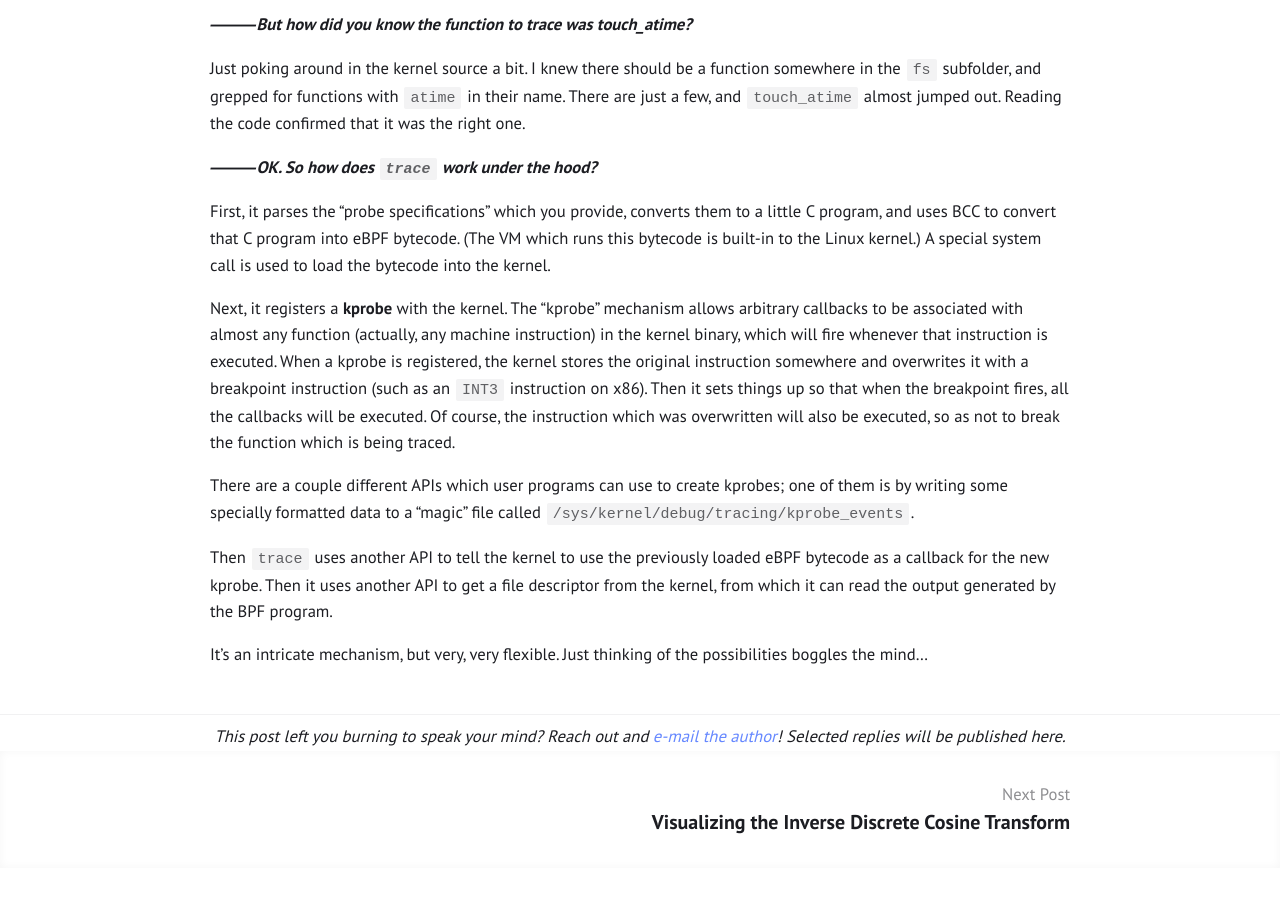
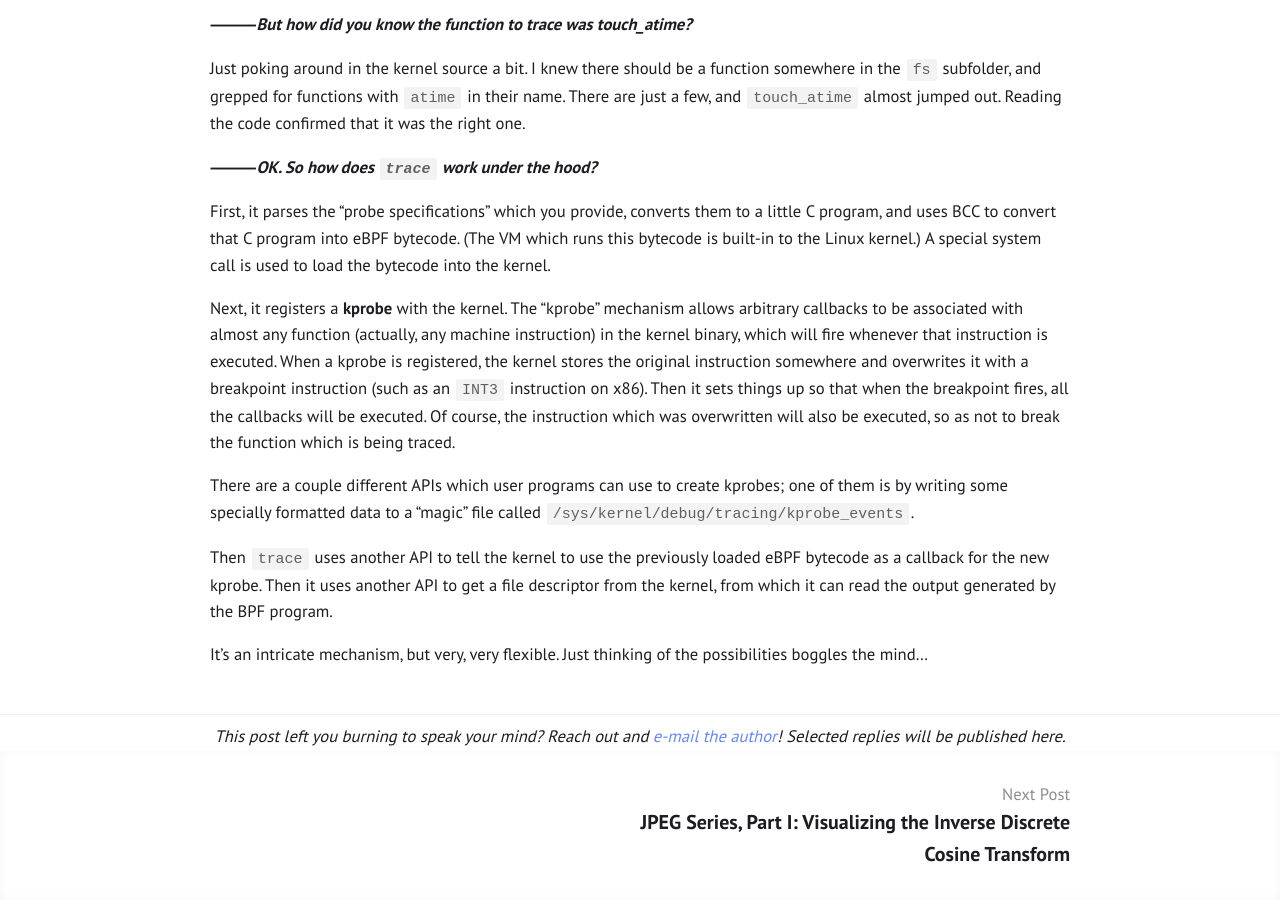
Before and after one commit to alexdowad/alexdowad.github.io, a Jekyll site: the page built from _posts/2020-06-04-peering-in-the-kernel-with-trace.markdown, in a window 1280 px wide and 900 px high, scrolled down 1583 px. Built offline with Jekyll 4.4.1, drawn with Linux system fonts in a browser that asks for light colours; before the commit the page ends 2451 px from its top, so only the background shows below that.

Commit message:
Tweaks to IDCT post

```diff
--- a/_posts/2021-04-18-visualizing-the-idct.html
+++ b/_posts/2021-04-18-visualizing-the-idct.html
@@ -1,6 +1,6 @@
 ---
 layout: post
-title:  "Visualizing the Inverse Discrete Cosine Transform"
+title:  "JPEG Series, Part I: Visualizing the Inverse Discrete Cosine Transform"
 date:   2021-04-18
 categories:
   - jpeg
@@ -1263,7 +1263,7 @@ for (var <span class="u">u</span> = 0; <span class="u">u</span> < 8; <span class
   coefficients.push(<span class="Su">coeff</span>);
 }</code></pre></div>
 
-<p>Note that <span class="katex"><span class="katex-mathml"><math xmlns="http://www.w3.org/1998/Math/MathML" display="block"><semantics><mrow><mo stretchy="false">(</mo><mn>2</mn><mi>x</mi><mo>+</mo><mn>1</mn><mo stretchy="false">)</mo><mi>π</mi><mi mathvariant="normal">/</mi><mn>16</mn></mrow><annotation encoding="application/x-tex">(2x + 1)\pi / 16</annotation></semantics></math></span><span class="katex-html" aria-hidden="true"><span class="base"><span class="strut" style="height: 1em; vertical-align: -0.25em;"></span><span class="mopen">(</span><span class="mord">2</span><span class="mord mathnormal">x</span><span class="mspace" style="margin-right: 0.222222em;"></span><span class="mbin">+</span><span class="mspace" style="margin-right: 0.222222em;"></span></span><span class="base"><span class="strut" style="height: 1em; vertical-align: -0.25em;"></span><span class="mord">1</span><span class="mclose">)</span><span class="mord mathnormal" style="margin-right: 0.03588em;">π</span><span class="mord">/16</span></span></span></span> ranges from just above zero to just below π; that is, half a complete cycle for the cosine function. So when <i>u</i> is one, the component wave only makes half a cycle as <i>x</i> moves from zero to seven. If <i>u</i> is two, then the input to the cosine function increments twice as fast, and a full cycle is made, and so on. Each increment of <i>u</i> increases the frequency of the component wave by 0.5Hz.</p>
+<p>Note that <span class="katex"><span class="katex-mathml"><math xmlns="http://www.w3.org/1998/Math/MathML" display="block"><semantics><mrow><mo stretchy="false">(</mo><mn>2</mn><mi>x</mi><mo>+</mo><mn>1</mn><mo stretchy="false">)</mo><mi>π</mi><mi mathvariant="normal">/</mi><mn>16</mn></mrow><annotation encoding="application/x-tex">(2x + 1)\pi / 16</annotation></semantics></math></span><span class="katex-html" aria-hidden="true"><span class="base"><span class="strut" style="height: 1em; vertical-align: -0.25em;"></span><span class="mopen">(</span><span class="mord">2</span><span class="mord mathnormal">x</span><span class="mspace" style="margin-right: 0.222222em;"></span><span class="mbin">+</span><span class="mspace" style="margin-right: 0.222222em;"></span></span><span class="base"><span class="strut" style="height: 1em; vertical-align: -0.25em;"></span><span class="mord">1</span><span class="mclose">)</span><span class="mord mathnormal" style="margin-right: 0.03588em;">π</span><span class="mord">/16</span></span></span></span> ranges from just above zero to just below π; that is, half a complete cycle for the cosine function. So when <i>u</i> is one, the component wave only makes half a cycle as <i>x</i> moves from zero to seven. If <i>u</i> is two, then the input to the cosine function increments twice as fast, and a full cycle is made. Each increment of <i>u</i> increases the frequency of the component wave by 0.5Hz.</p>
 
 <p>On the other hand, when <i>u</i> is zero, the cosine always evaluates to one, and we are essentially just summing up the eight pixel values.</p>
 
```
Also changed, not shown: other parts of _posts/2021-04-18-visualizing-the-idct.html (+1 -1 lines).
